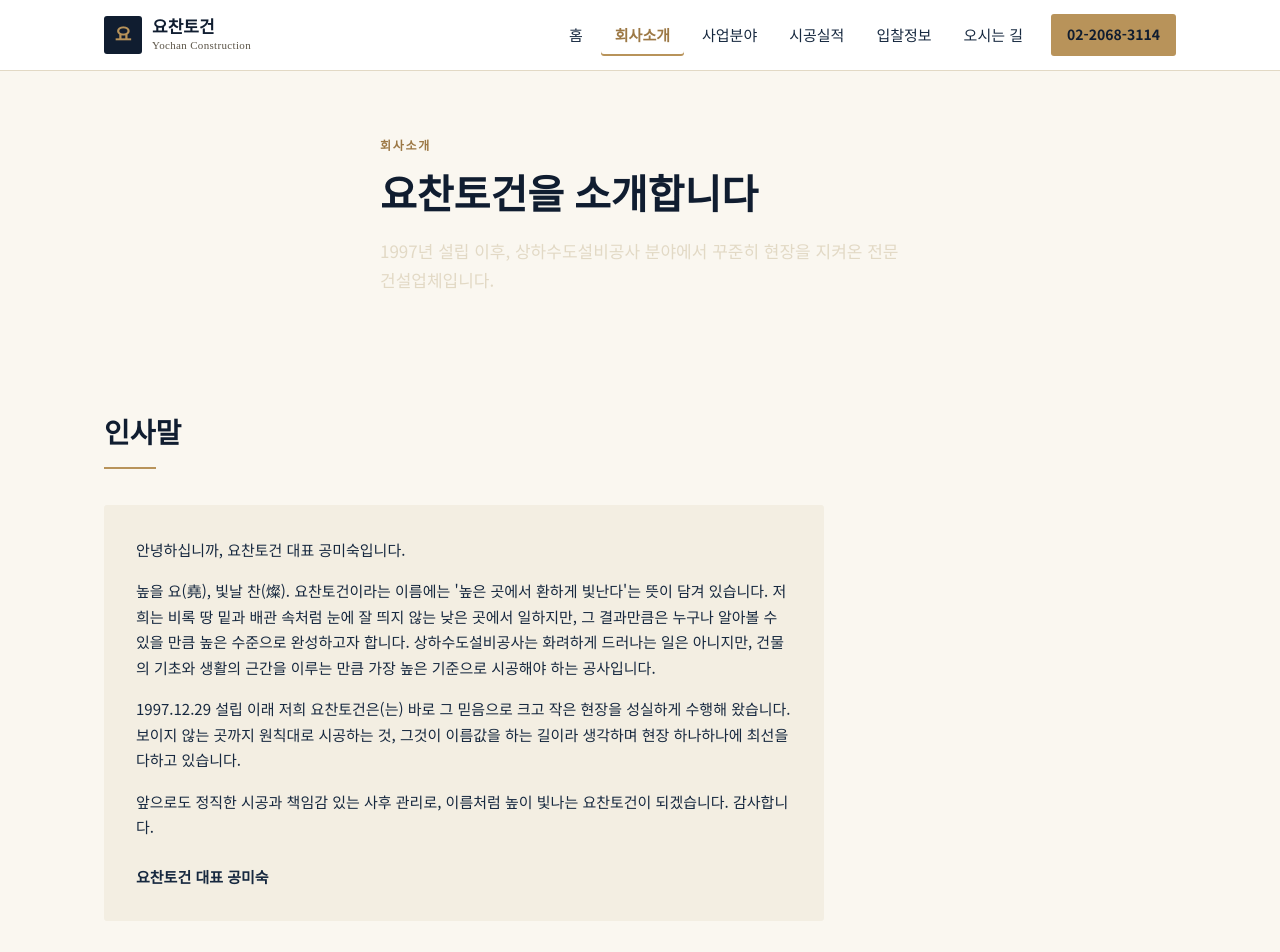
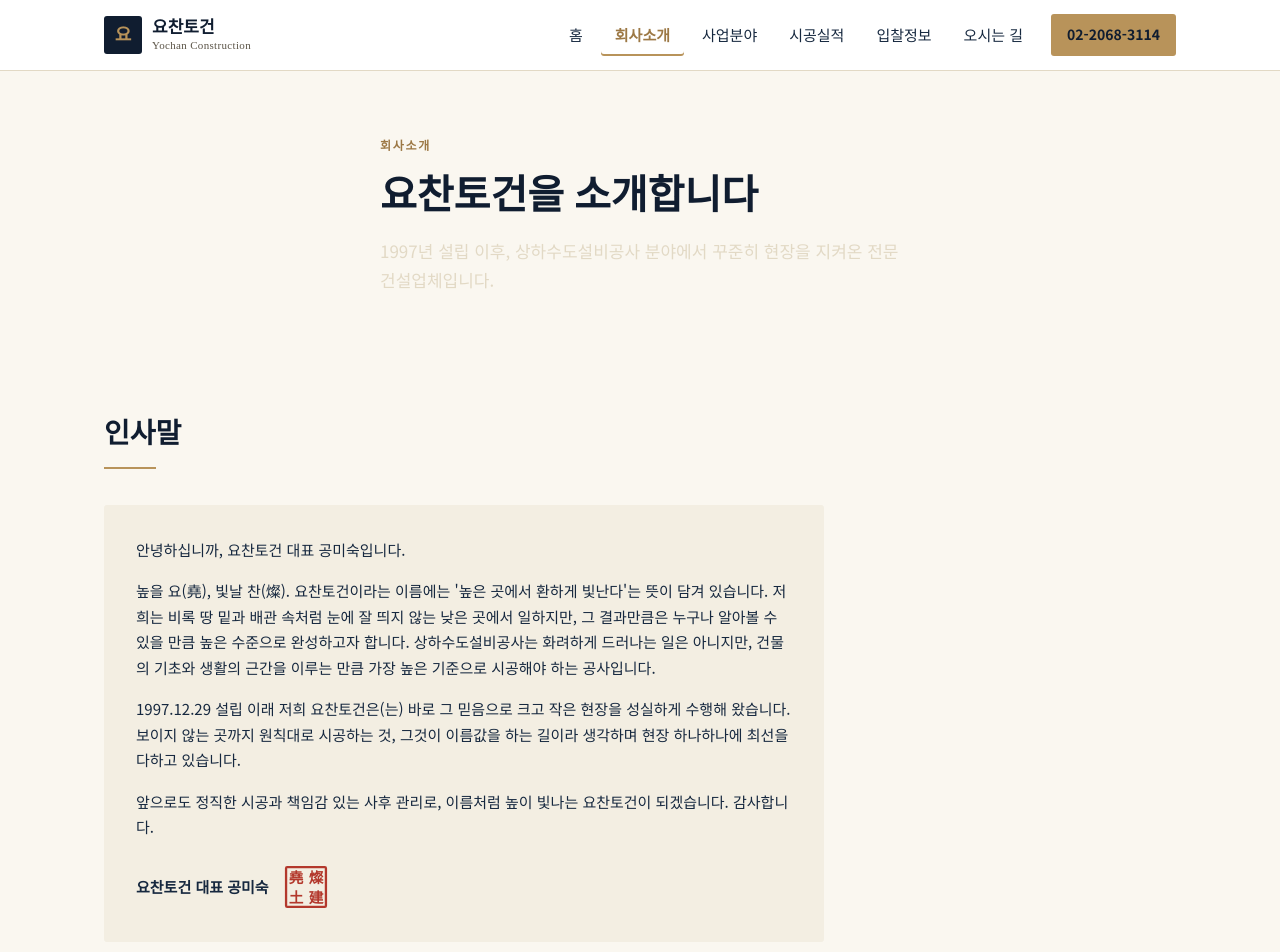
Before and after one commit to yochankon/company, a React (Vite) app: page /about in a window 1280 px wide. Shown: the top 952 px of the page. Built offline with nearby package versions, Linux system fonts and the light colour scheme; no server answers.

Commit message:
feat: 인사말 서명 옆에 요찬토건(堯燦土建) 한자 도장 SVG 추가

```diff
--- a/src/App.css
+++ b/src/App.css
@@ -482,9 +482,21 @@
   color: var(--color-navy-800);
 }
 
+.signature-row {
+  display: flex;
+  align-items: center;
+  gap: 14px;
+  margin-top: 8px;
+}
+
 .signature {
   font-weight: 700;
-  margin-top: 8px;
+}
+
+.seal-stamp {
+  width: 46px;
+  height: 46px;
+  flex: none;
 }
 
 .info-table {
--- /dev/null
+++ b/src/components/SealStamp.jsx
@@ -0,0 +1,22 @@
+// 요찬토건(堯燦土建) 한자 인장 - 서명란 옆에 붙이는 장식용 도장
+function SealStamp({ className }) {
+  return (
+    <svg viewBox="0 0 120 120" className={className} role="img" aria-label="요찬토건 한자 도장 (堯燦土建)">
+      <rect x="8" y="8" width="104" height="104" rx="3" fill="none" stroke="#b3382c" strokeWidth="6" />
+      <text x="34" y="50" fontSize="38" fontFamily="'Noto Serif KR', serif" fontWeight="700" fill="#b3382c" textAnchor="middle">
+        堯
+      </text>
+      <text x="86" y="50" fontSize="38" fontFamily="'Noto Serif KR', serif" fontWeight="700" fill="#b3382c" textAnchor="middle">
+        燦
+      </text>
+      <text x="34" y="102" fontSize="38" fontFamily="'Noto Serif KR', serif" fontWeight="700" fill="#b3382c" textAnchor="middle">
+        土
+      </text>
+      <text x="86" y="102" fontSize="38" fontFamily="'Noto Serif KR', serif" fontWeight="700" fill="#b3382c" textAnchor="middle">
+        建
+      </text>
+    </svg>
+  )
+}
+
+export default SealStamp
--- a/src/pages/About.jsx
+++ b/src/pages/About.jsx
@@ -1,4 +1,5 @@
 import { company, history } from '../data/company.js'
+import SealStamp from '../components/SealStamp.jsx'
 
 function About() {
   return (
@@ -35,7 +36,10 @@ function About() {
             앞으로도 정직한 시공과 책임감 있는 사후 관리로, 이름처럼 높이 빛나는 {company.name}이
             되겠습니다. 감사합니다.
           </p>
-          <p className="signature">{company.name} 대표 {company.ceo}</p>
+          <div className="signature-row">
+            <p className="signature">{company.name} 대표 {company.ceo}</p>
+            <SealStamp className="seal-stamp" />
+          </div>
         </div>
       </section>
 
```
